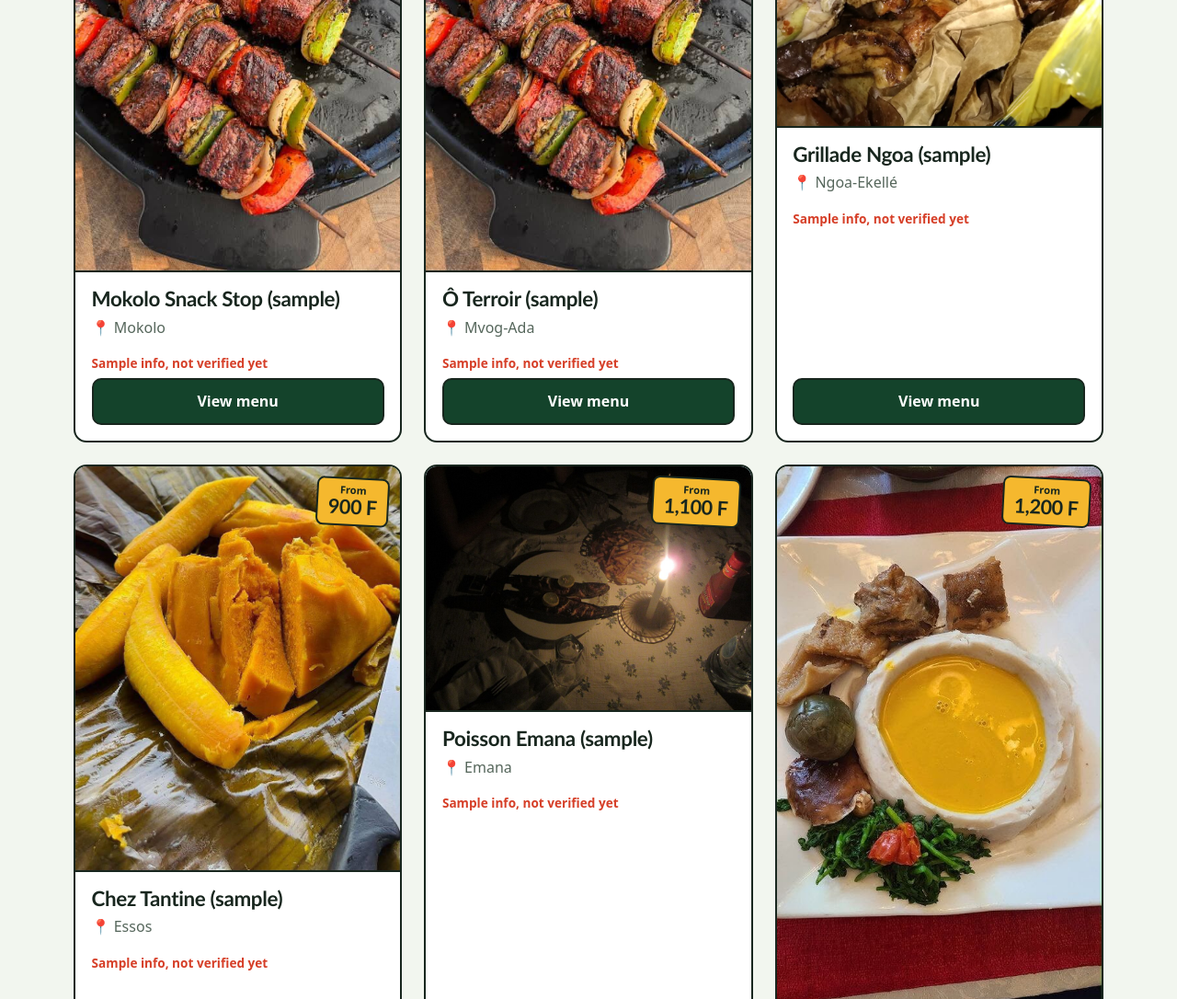
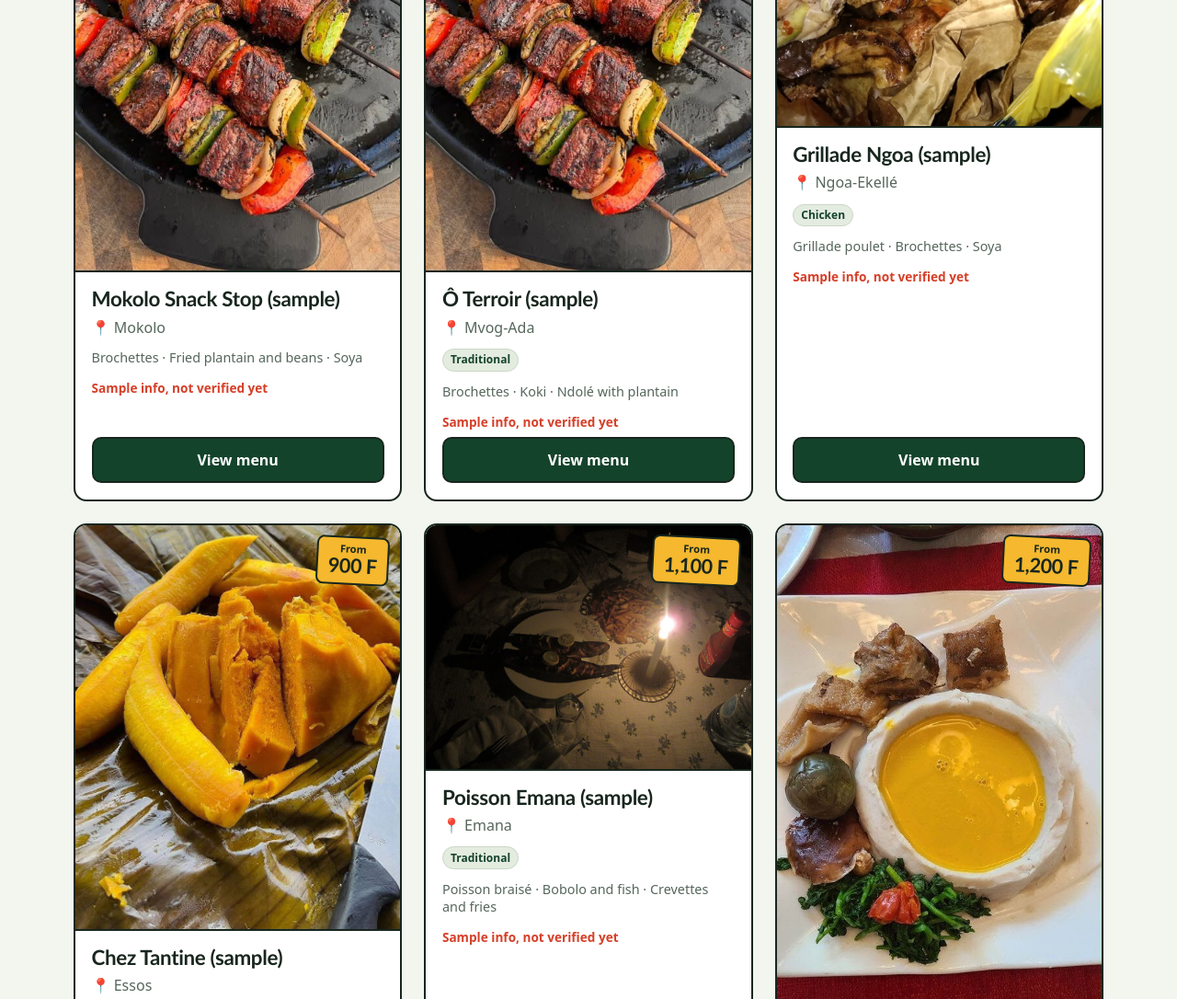
Before and after one commit to Afronhox/Tchop-Yaounde, a plain HTML site: page index.html in a window 1280 px wide. Shown: the part 1120-2206 px from the top of the page at 92% size. Drawn offline with Linux system fonts and the light colour scheme.

Commit message:
feat: show tags and dish preview on cards

```diff
--- a/script.js
+++ b/script.js
@@ -184,6 +184,17 @@ function cardHtml(restaurant) {
     : `<div class="card__placeholder" aria-hidden="true">${restaurant.emoji}</div>
        <span class="card__photo-note">Photo coming soon</span>`;
 
+  const tagsHtml = restaurant.tags.length
+    ? `<p class="card__tags">${restaurant.tags.map(tag =>
+        `<span class="card__tag">${escapeHtml(tag)}</span>`
+      ).join("")}</p>`
+    : "";
+
+  const dishPreview = restaurant.dishes
+    .slice(0, 3)
+    .map(dish => dish.name)
+    .join(" · ");
+
   const sampleNote = restaurant.verified
     ? ""
     : `<p class="card__sample">Sample info, not verified yet</p>`;
@@ -200,6 +211,8 @@ function cardHtml(restaurant) {
       <div class="card__body">
         <h3 class="card__name">${escapeHtml(restaurant.name)}</h3>
         <p class="card__area">📍 ${escapeHtml(restaurant.area)}</p>
+        ${tagsHtml}
+        <p class="card__dishes">${escapeHtml(dishPreview)}</p>
         ${sampleNote}
         <button class="btn" type="button" data-menu="${restaurant.id}">View menu</button>
       </div>
--- a/style.css
+++ b/style.css
@@ -297,8 +297,33 @@ img {
 }
 
 .card__area {
-  margin: 0 0 0.75rem;
+  margin: 0 0 0.35rem;
   color: var(--muted);
+}
+
+.card__tags {
+  display: flex;
+  flex-wrap: wrap;
+  gap: 0.35rem;
+  margin: 0 0 0.4rem;
+}
+
+.card__tag {
+  font-size: 0.75rem;
+  font-weight: 700;
+  text-transform: capitalize;
+  padding: 0.15rem 0.5rem;
+  color: var(--forest);
+  background: #e4ecdf;
+  border: 1px solid var(--line);
+  border-radius: 999px;
+}
+
+.card__dishes {
+  margin: 0 0 0.5rem;
+  font-size: 0.9rem;
+  color: var(--muted);
+  line-height: 1.35;
 }
 
 .card__sample {
```
Also changed, not shown: 1 other file.
